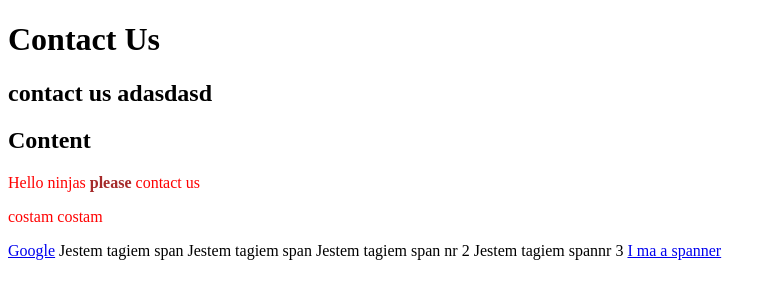
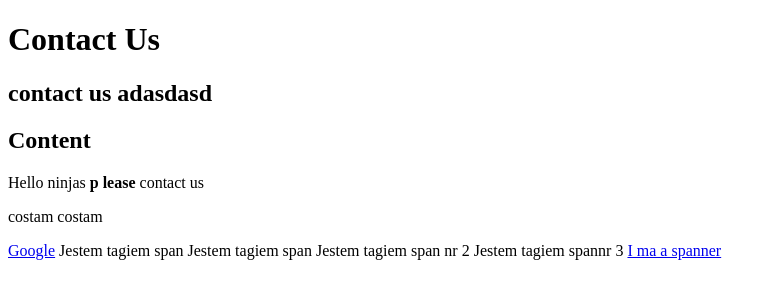
Before and after one commit to ArkadiuszKalka/css, a plain HTML site: page contact.html in a window 1280 px wide. Shown: the whole page, without its empty margins (0-776 px from the left). Drawn offline with Linux system fonts and the light colour scheme.

Commit message:
Ważna deklaracja !important

```diff
--- a/contact.html
+++ b/contact.html
@@ -15,7 +15,7 @@
         <h2 id="content-header">Content</h2>
 
         <div id="main-content">
-            <p>Hello ninjas <strong>please</strong> contact us</p>
+            <p>Hello ninjas <strong>p lease</strong> contact us</p>
             <p class="test"> costam costam</p>
         </div>
 
--- a/css/syntax.css
+++ b/css/syntax.css
@@ -1,19 +1,9 @@
+p{
+    color: black !important;
+
+}
+
 #main-content p{
     color: red;
 
 }
-
-p{
-    color: black;
-
-}
-
-.test{
-    color: yellow;
-
-}
-
-strong{
-    color: brown;
-
-}
```
